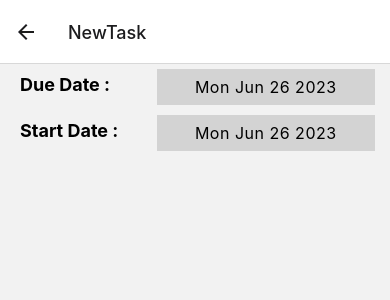
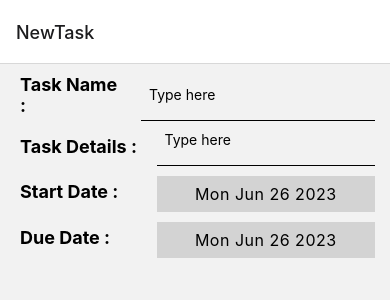
Before and after one commit to gulshan-ara/CM3070_Final_Project, a React Native app: screen /NewTask in a window 390 px wide. Shown: the top 300 px of the page. Built offline with nearby package versions, Linux system fonts and the light colour scheme.

Commit message:
build - Custom text input component added

```diff
--- a/app.json
+++ b/app.json
@@ -1,7 +1,7 @@
 {
   "expo": {
     "name": "ido_task_manager",
-    "slug": "ido_task_manager",
+    "slug": "idotaskmanager",
     "version": "1.0.0",
     "orientation": "portrait",
     "icon": "./assets/icon.png",
@@ -25,6 +25,12 @@
     },
     "web": {
       "favicon": "./assets/favicon.png"
-    }
+    },
+    "extra": {
+      "eas": {
+        "projectId": "efa962ad-ecc3-4d94-8a43-7900bcb656ff"
+      }
+    },
+    "owner": "gulshan_ara_nawshin"
   }
 }
--- /dev/null
+++ b/components/CustomTextInput.js
@@ -0,0 +1,45 @@
+// import libraries
+import { StyleSheet, Text, TextInput, View } from "react-native";
+import React from "react";
+
+const CustomTextInput = ({ label, multiline, value, onChangeText }) => {
+	// render view
+	return (
+		<View style={styles.container}>
+			{/* Custom label for text input field */}
+			<Text style={styles.label}>{label} :</Text>
+			{/* Rendering the text input */}
+			<TextInput
+				style={styles.inputContainer}
+				value={value} // sets the value of input field
+				placeholder="Type here" // placeholder text to show initially
+				multiline={multiline} // allows inputting multiline text
+				onChangeText={onChangeText} // handles input change
+			/>
+		</View>
+	);
+};
+
+export default CustomTextInput;
+
+const styles = StyleSheet.create({
+	container: {
+		marginVertical: 5,
+		marginHorizontal: 10,
+		flexDirection: "row",
+	},
+	label: {
+		fontWeight: "bold",
+		fontSize: 18,
+		margin: 5,
+		paddingHorizontal: 5,
+		flex: 1.5,
+	},
+	inputContainer: {
+		flex: 2.5,
+		marginHorizontal: 5,
+		paddingHorizontal: 8,
+		alignItems: "center",
+		borderBottomWidth: 1,
+	},
+});
--- a/navigation/MainNavigator.js
+++ b/navigation/MainNavigator.js
@@ -19,11 +19,11 @@ const Stack = createStackNavigator();
 const MainNavigator = () => {
 	return (
 		<Stack.Navigator>
-			<Stack.Screen
+			{/* <Stack.Screen
 				name="Home"
 				// options={{ headerShown: false }}
 				component={HomeScreen}
-			/>
+			/> */}
 			<Stack.Screen
 				name="NewTask"
 				component={NewTask}
--- a/package.json
+++ b/package.json
@@ -20,7 +20,8 @@
     "react-native-reanimated": "~2.14.4",
     "react-native-safe-area-context": "4.5.0",
     "react-native-screens": "~3.20.0",
-    "@react-native-community/datetimepicker": "6.7.3"
+    "@react-native-community/datetimepicker": "6.7.3",
+    "expo-updates": "~0.16.4"
   },
   "devDependencies": {
     "@babel/core": "^7.20.0"
--- a/screens/NewTaskScreen.js
+++ b/screens/NewTaskScreen.js
@@ -6,23 +6,47 @@ import React, { useState } from "react";
 
 // import components & files
 import CustomDatePicker from "../components/CustomDatePicker";
+import CustomTextInput from "../components/CustomTextInput";
 
 const NewTask = () => {
 	// state variabless to handle value change
+	const [taskName, setTaskName] = useState("");
+	const [taskDetails, setTaskDetails] = useState("");
 	const [startDate, setStartDate] = useState(new Date().toDateString());
 	const [dueDate, setDueDate] = useState(new Date().toDateString());
 
 	// render the screen
 	return (
 		<View>
-			{/* Custom date picker component used to store two dates */}
-			<CustomDatePicker label="Due Date" placeHolder={dueDate} onDateChange={setDueDate}/>
-			<CustomDatePicker label="Start Date" placeHolder={startDate} onDateChange={setStartDate}/>
+			{/* Input field to recieve task name */}
+			<CustomTextInput
+				label="Task Name"
+				value={taskName}
+				onChangeText={(text) => setTaskName(text)}
+			/>
+			{/* Input field to recieve task details */}
+			<CustomTextInput
+				label="Task Details"
+				value={taskDetails}
+				multiline={true}    // allowed multiline inputs
+				onChangeText={(text) => setTaskDetails(text)}
+			/>
+			{/* Custom date picker component used to render & store start date */}
+			<CustomDatePicker
+				label="Start Date"
+				placeHolder={startDate}
+				onDateChange={setStartDate}
+			/>
+			{/* Custom date picker component used to render & store due date */}
+			<CustomDatePicker
+				label="Due Date"
+				placeHolder={dueDate}
+				onDateChange={setDueDate}
+			/>
 		</View>
 	);
 };
 
 export default NewTask;
 
-const styles = StyleSheet.create({
-});
+const styles = StyleSheet.create({});
```
Also changed, not shown: 1 other file (tests, documents, lock files or other folders).
